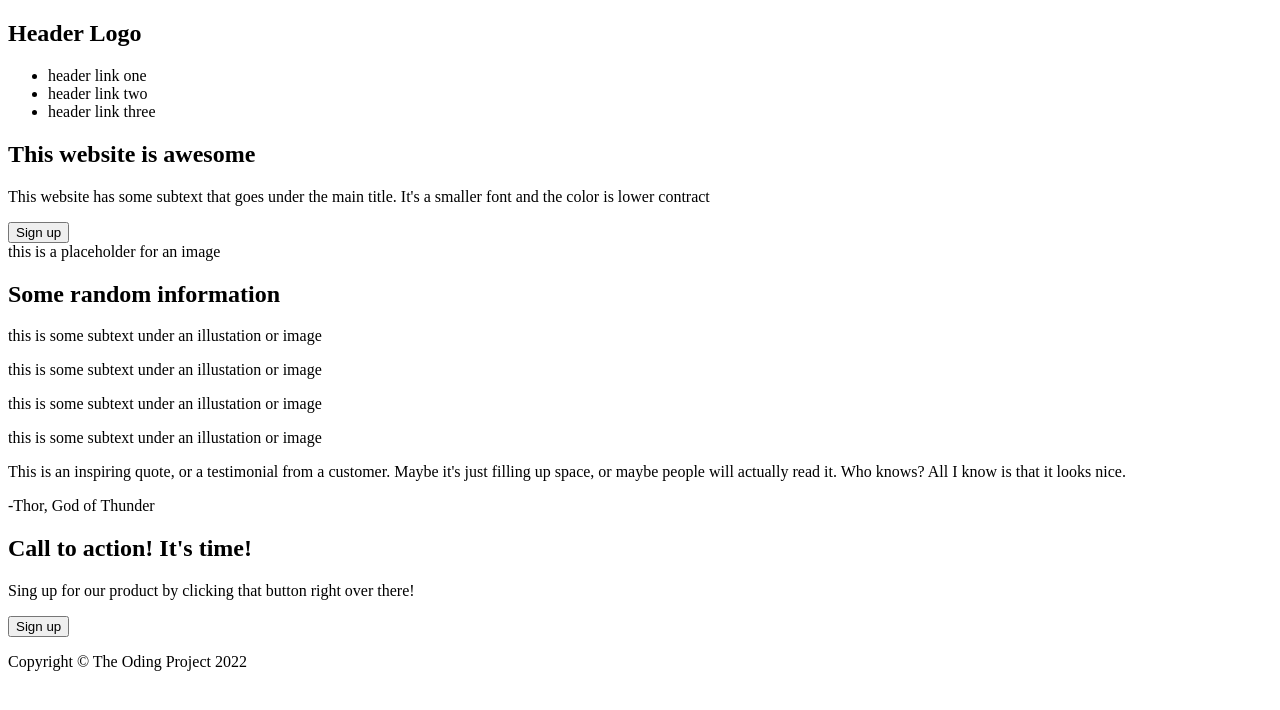
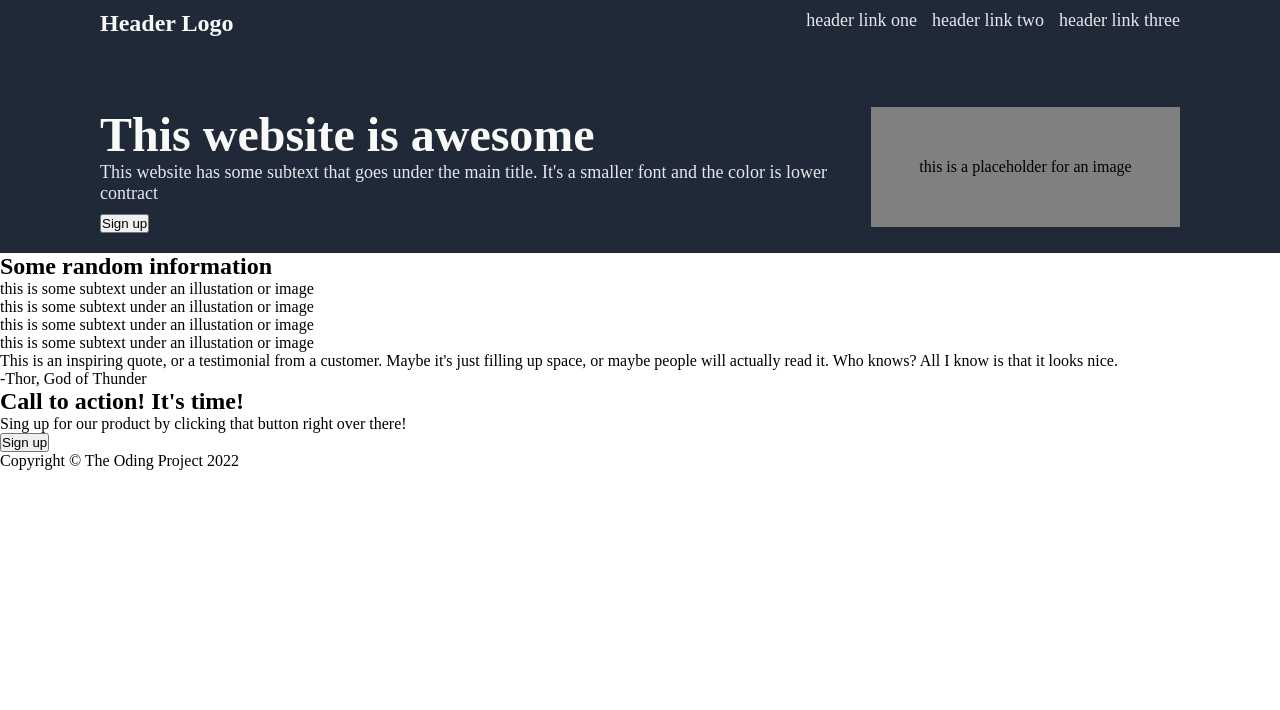
Before and after one commit to SaulWD/landing-page, a plain HTML site: page index.html in a window 1280 px wide. Drawn offline with Linux system fonts and the light colour scheme.

Commit message:
Fix class names and style header

```diff
--- a/index.html
+++ b/index.html
@@ -10,20 +10,22 @@
         <header>
             <section class="header-top">
                 <h2 class="header-logo">Header Logo</h2>
-                <ul class="navbar">
-                    <li>header link one</li>
-                    <li>header link two</li>
-                    <li>header link three</li>
+                <ul class="navbar-links">
+                    <li><a>header link one</a></li>
+                    <li><a>header link two</a></li>
+                    <li><a>header link three</a></li>
                 </ul>
             </section>
 
             <section class="header-bottom">
                 <div class="description">
-                    <h1>This website is awesome</h1>
-                    <p>This website has some subtext that goes under the main title. It's a smaller font and the color is lower contract</p>
+                    <h1 class="hero-title">This website is awesome</h1>
+                    <p class="hero-text">This website has some subtext that goes under the main title. It's a smaller font and the color is lower contract</p>
                     <button class="header-sign-up">Sign up</button>
                 </div>
-                <div class="image-placeholder">this is a placeholder for an image</div>
+                <div class="image-placeholder">
+                    <p>this is a placeholder for an image</p>
+                </div>
             </section>
         </header>
 
--- a/style.css
+++ b/style.css
@@ -0,0 +1,69 @@
+* {
+    margin: 0;
+    padding: 0;
+}
+
+/* HEADER */
+
+header {
+    background-color: #1F2937;
+    display: flex;
+    flex-direction: column;
+    gap: 40px;
+}
+
+
+/* HEADER-TOP */
+
+.header-top {
+    padding: 10px 100px;
+    display: flex;
+    justify-content: space-between;
+}
+
+.header-logo {
+    font-size: 24px;
+    color: #F9FAF8;
+}
+
+.navbar-links {
+    list-style: none;
+    display: flex;
+    gap: 15px;
+}
+
+.navbar-links a,
+.hero-text {
+    list-style: none;
+    font-size: 18px;
+    color: #E6E7EB;
+}
+
+/* HEADER-BOTTOM */
+
+.header-bottom {
+    padding: 20px 100px;
+    display: flex;
+    justify-content: space-between;
+    gap: 10px;
+}
+
+.hero-title {
+    font-size: 48px;
+    font-weight: extra-bold;
+    color: #F9FAF8;
+}
+
+.image-placeholder {
+    background-color: grey;
+    width: 300px;
+    height: 100px;
+    padding: 10px;
+    display: flex;
+    justify-content: center;
+    align-items: center;
+}
+
+.hero-text {
+    margin-bottom: 10px;
+}
```
